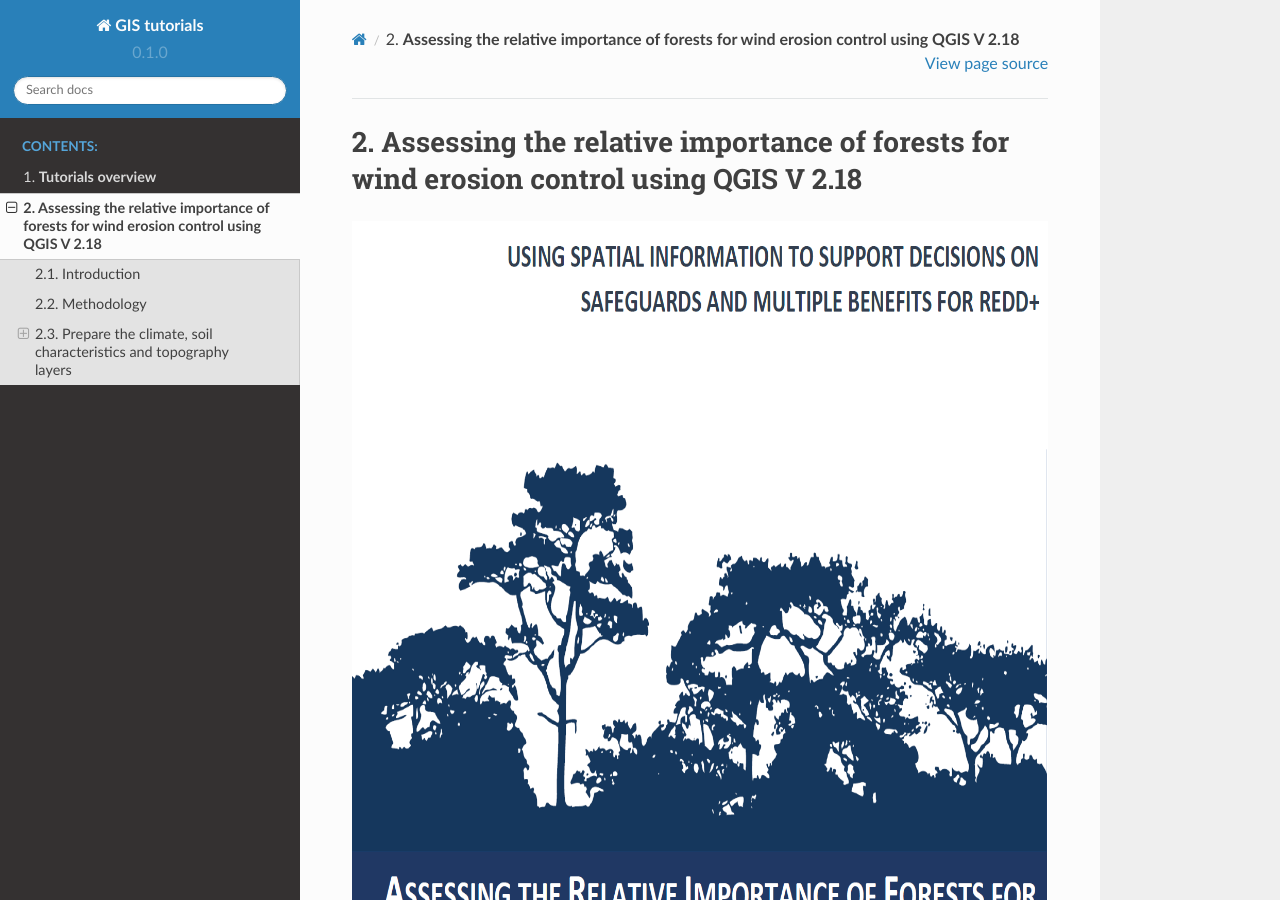
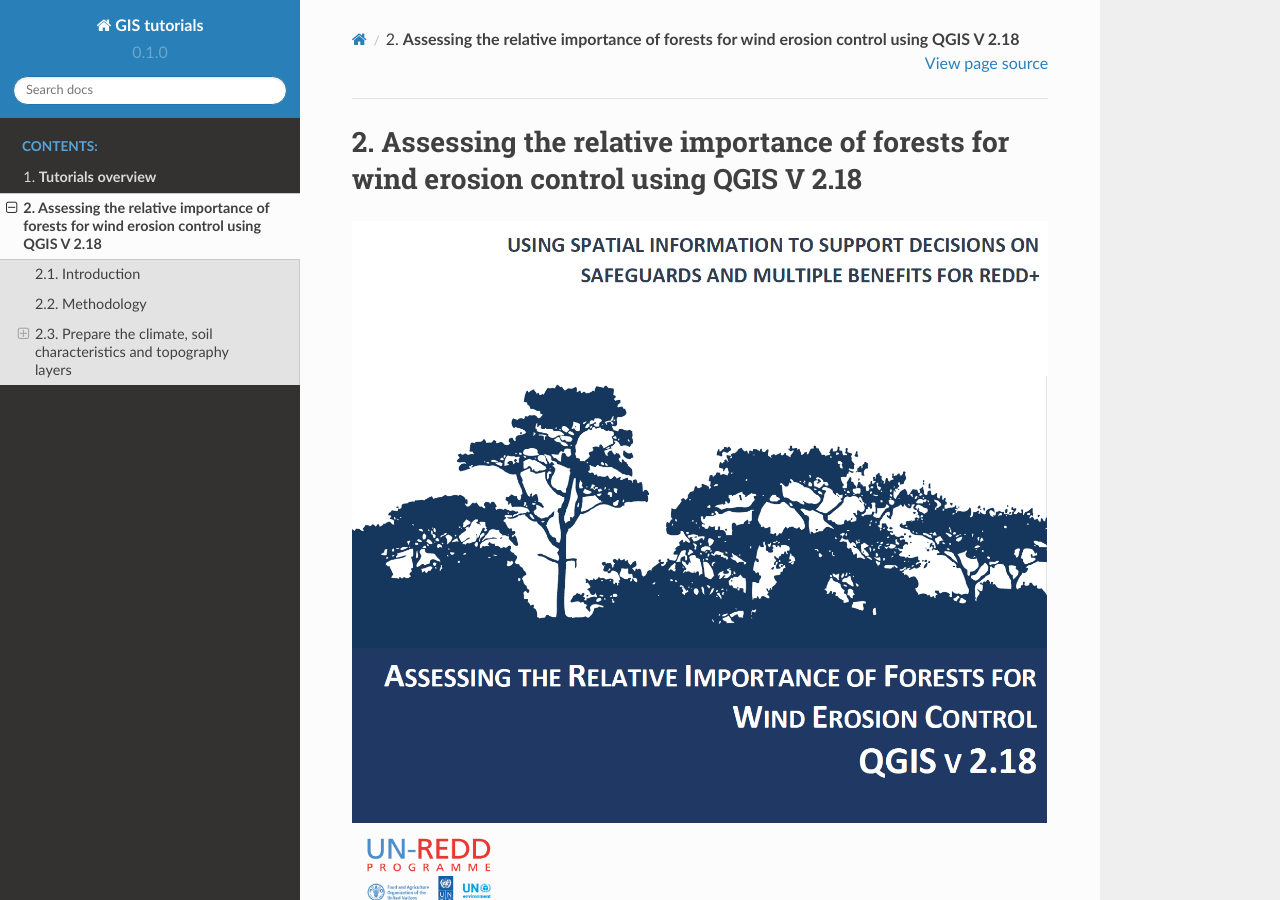
Before and after one commit to corinnar/GIS_tutorials, a Sphinx documentation site: the page built from docs/source/Wind_Erosion_Tutorial_EN.rst, in a window 1280 px wide and 900 px high. Built offline with Sphinx 7.4.7 and the Read the Docs theme 2.0.0, drawn with Linux system fonts in a browser that asks for light colours.

Commit message:
Update Wind_Erosion_Tutorial_EN.rst

```diff
--- a/docs/source/Wind_Erosion_Tutorial_EN.rst
+++ b/docs/source/Wind_Erosion_Tutorial_EN.rst
@@ -1125,11 +1125,11 @@
 http://www.ars.usda.gov/SP2UserFiles/Place/30200525/897%20A%20wind%20erosion%20equation.pdf
 
 .. |image200| image:: media/media_Wind_Erosion/image0.png
-   :width: 8.444in
-   :height: 9.257in
+   :width: 900
+
 .. |image202| image:: media/media_Wind_Erosion/combined.png
-   :width: 6.766in
-   :height: 0.987in
+   :width: 900
+
 .. |image0| image:: media/media_Wind_Erosion/image3.png
    :width: 1.607in
    :height: 1.097in
```
